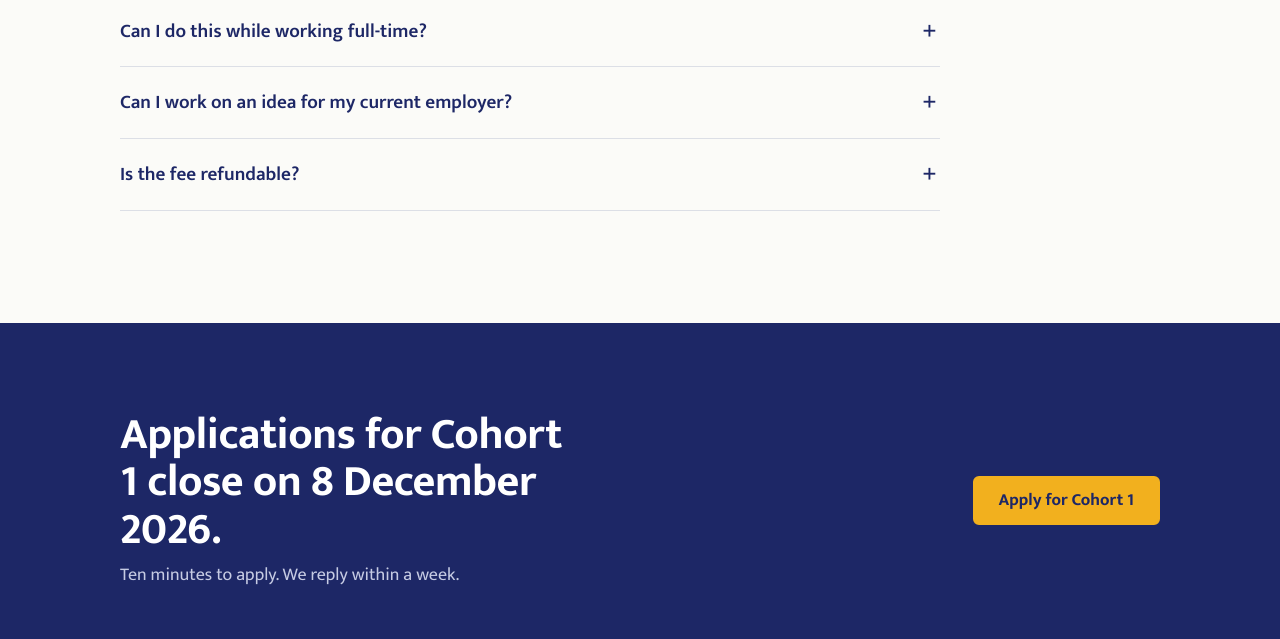
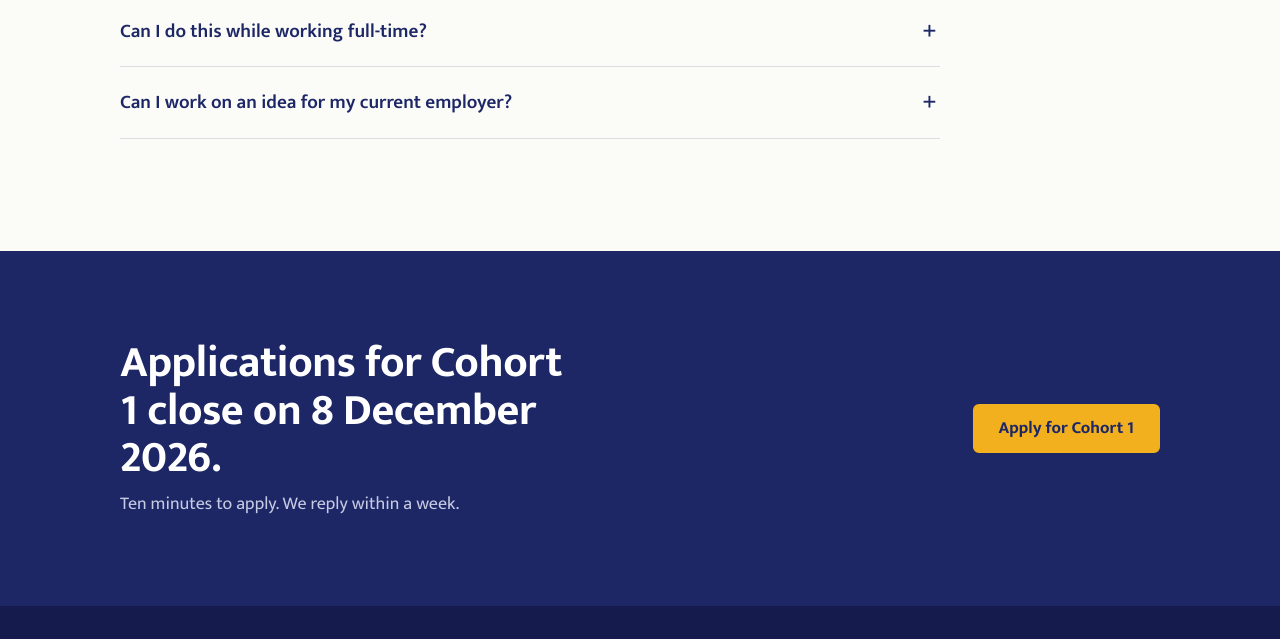
Before and after one commit to rhlKumar/bootcamp, a plain HTML site: page index.html in a window 1280 px wide. Shown: the part 7600-8239 px from the top of the page. Drawn offline with Linux system fonts and the light colour scheme; a web font is replaced by a local one.

Commit message:
Remove refund question from FAQs
Co-Authored-By: Claude Opus 5.5 <noreply@anthropic.com>

```diff
--- a/index.html
+++ b/index.html
@@ -242,7 +242,6 @@
         <details><summary>How much experience do I need?</summary><div><p>EIRcamp is designed for people with 1 to 7 years of work experience. Final-year students and MBA candidates are welcome too, if they can give 26–28 hours a week.</p></div></details>
         <details><summary>Can I do this while working full-time?</summary><div><p>It's demanding. Expect 6–8 hours of coursework and about 20 hours of project work every week. It suits people between roles, students, and people with flexible or part-time work. Live sessions are on Saturday morning and Wednesday evening.</p></div></details>
         <details><summary>Can I work on an idea for my current employer?</summary><div><p>You can use a company you know as the setting for your work, but check your employer's policies first. Many participants choose a public company or a startup they admire instead.</p></div></details>
-        <details><summary>Is the fee refundable?</summary><div><p>Generally, no. Once you've paid, the fee isn't refundable, but if something unexpected comes up, write to <a href="mailto:support@gumbotech.in">support@gumbotech.in</a> and we'll look at your case individually.</p></div></details>
       </div>
     </div>
   </section>
```
Also changed, not shown: programs/bootcamp/index.html (+0 -1 lines).
